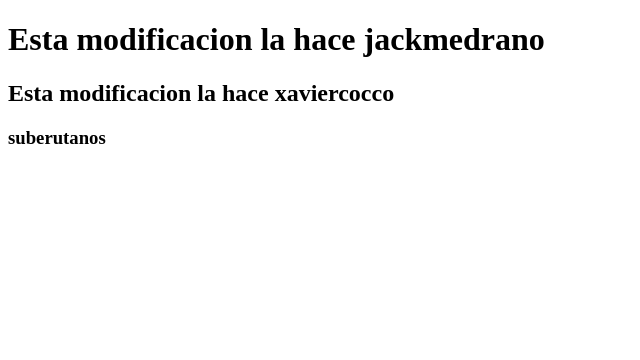
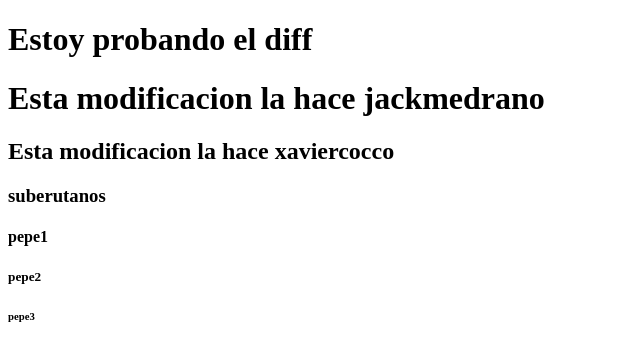
Before and after one commit to xaviercocco/TestMyProjects, a plain HTML site: page prueba/index.html in a window 1280 px wide. Shown: the whole page, without its empty margins (0-640 px from the left). Drawn offline with Linux system fonts and the light colour scheme.

Commit message:
Estoy probando hacer un commit sin el argumento m

```diff
--- a/prueba/index.html
+++ b/prueba/index.html
@@ -3,9 +3,13 @@
 <head>
     <meta charset="UTF-8">
     <title>Esta es la base</title>
+    <h1>Estoy probando el diff<h1>
     <h1>Esta modificacion la hace jackmedrano</h1>
     <h2>Esta modificacion la hace xaviercocco</h2>
     <h3>suberutanos</h3>
+    <h4>pepe1</h4>
+    <h5>pepe2</h5>
+    <h6>pepe3</h6>
 </head>
 <body>
 
```
Also changed, not shown: prueba/menu1.html (+2 -0 lines).
